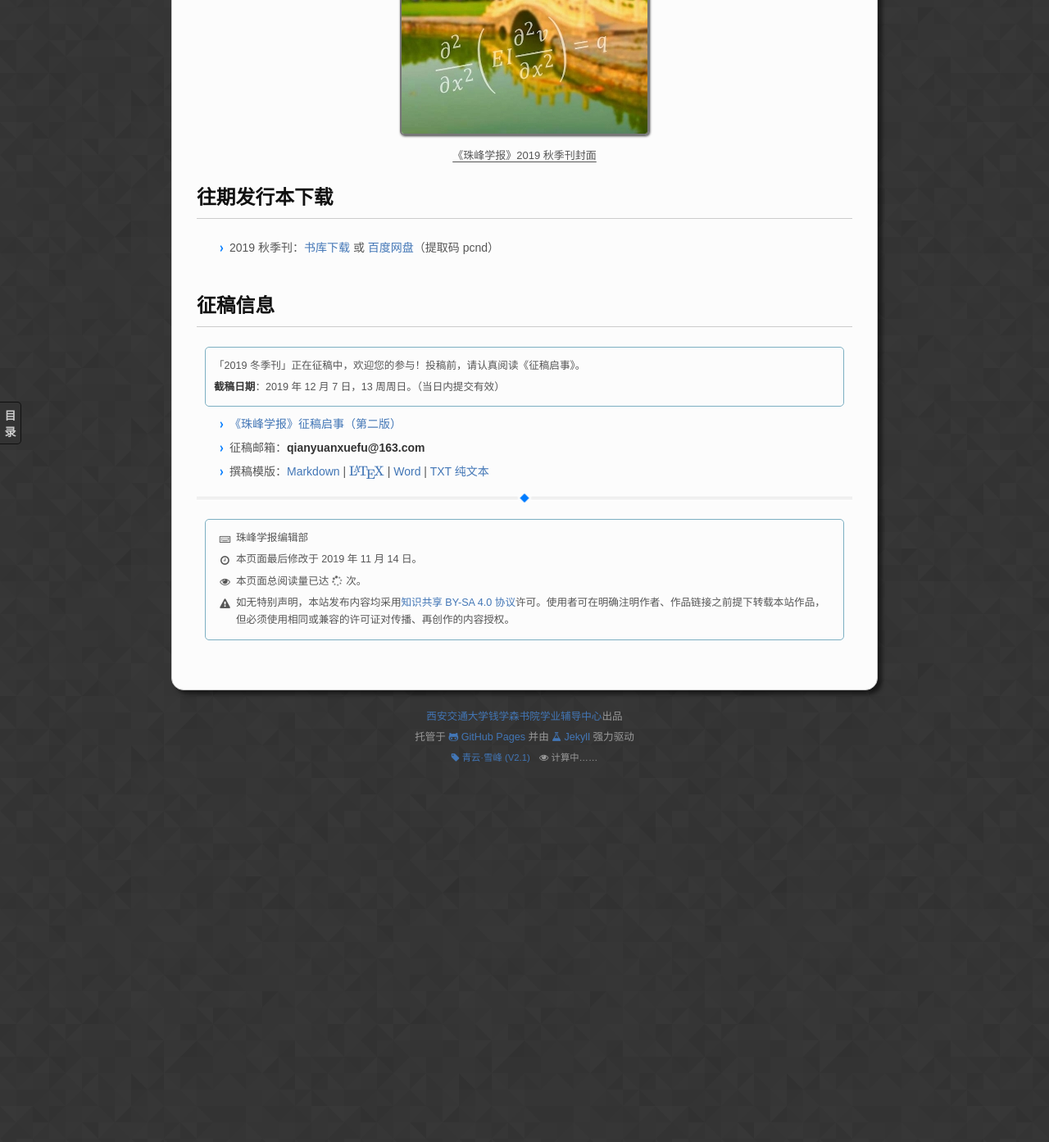
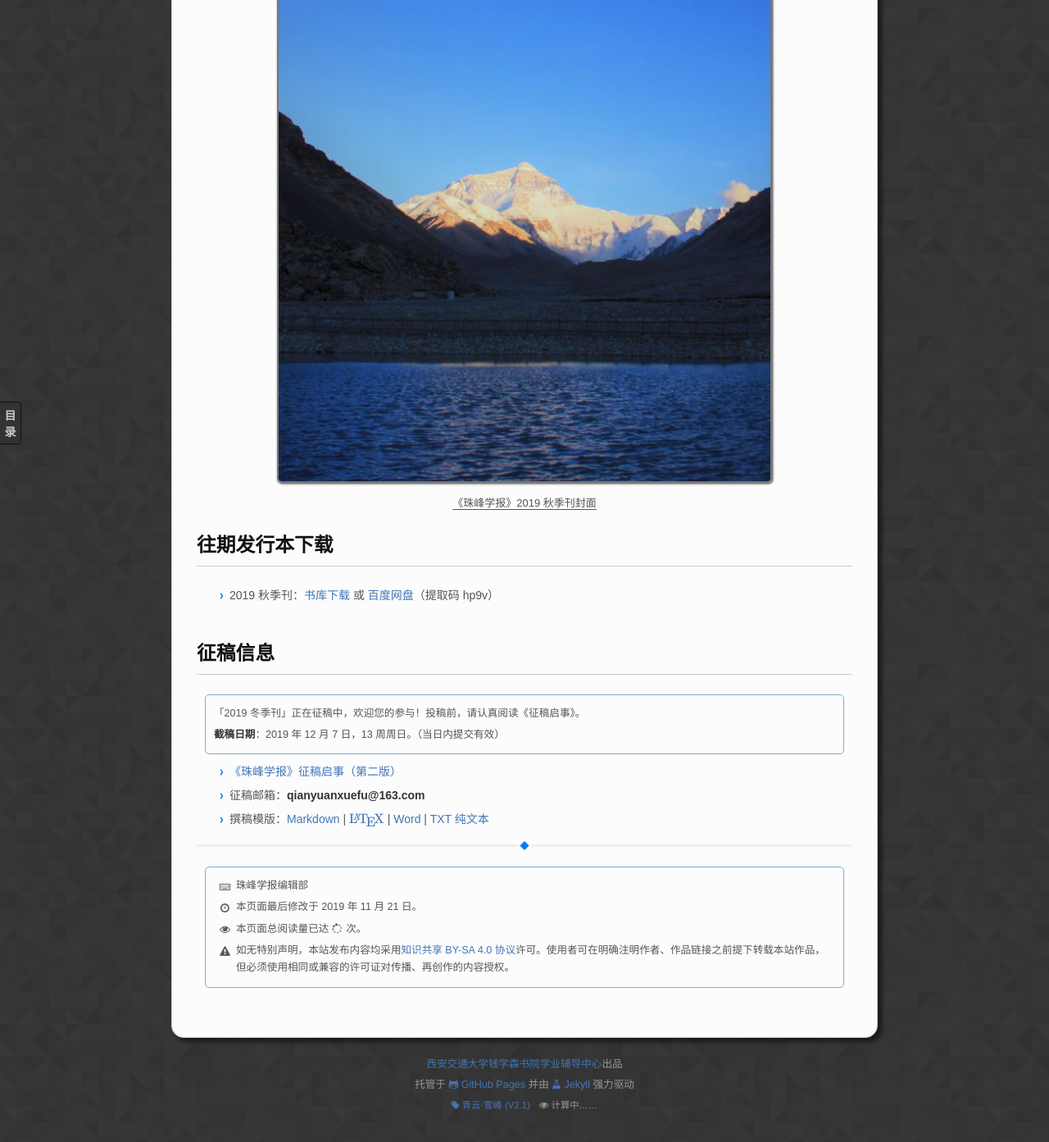
Before and after one commit to qyxf/qyxf.github.io, a Jekyll site: the page built from subsite/zhufeng.md, in a window 1280 px wide and 1400 px high, scrolled down 731 px. Shown: the top 1393 px of the window at 82% size. Built offline with Jekyll 4.4.1, drawn with Linux system fonts in a browser that asks for light colours; some web fonts are replaced; our own code applies the rules of GitHub Pages for plain Markdown files; formulas are drawn with MathJax 3; comment, search, counter and statistics services are not loaded; before the commit the page ends 1707 px from its top, so only the background shows below that.

Commit message:
Update zhufeng
Former-commit-id: 621f296528535a72bf56d574331ec37dc9062b7f

```diff
--- a/subsite/zhufeng.md
+++ b/subsite/zhufeng.md
@@ -1,7 +1,7 @@
 ---
 permalink: /zhufeng/
 editor: 珠峰学报编辑部
-date: 2019-11-14
+date: 2019-11-21
 ---
 
 # 《珠峰学报》专栏
@@ -16,7 +16,7 @@
 
 ## 往期发行本下载
 
-- 2019 秋季刊：[书库下载](/BookHub/008.journal-of-zhufeng/zhufeng-2019-autumn.pdf) 或 [百度网盘](https://pan.baidu.com/s/1ypOm64nbWq5N6ct9JkL-Rw)（提取码 pcnd）
+- 2019 秋季刊：[书库下载](/BookHub/008.journal-of-zhufeng/zhufeng-2019-autumn.pdf) 或 [百度网盘](https://pan.baidu.com/s/1Hw5qUVH7TPu-qZB62g70-g)（提取码 hp9v）
 
 ## 征稿信息
 
```
Also changed, not shown: _posts/2019-10-18-journal-of-zhufeng-call-of-papers.md (+1 -1 lines), img/zhufeng/zhufeng-preface.jpg.
